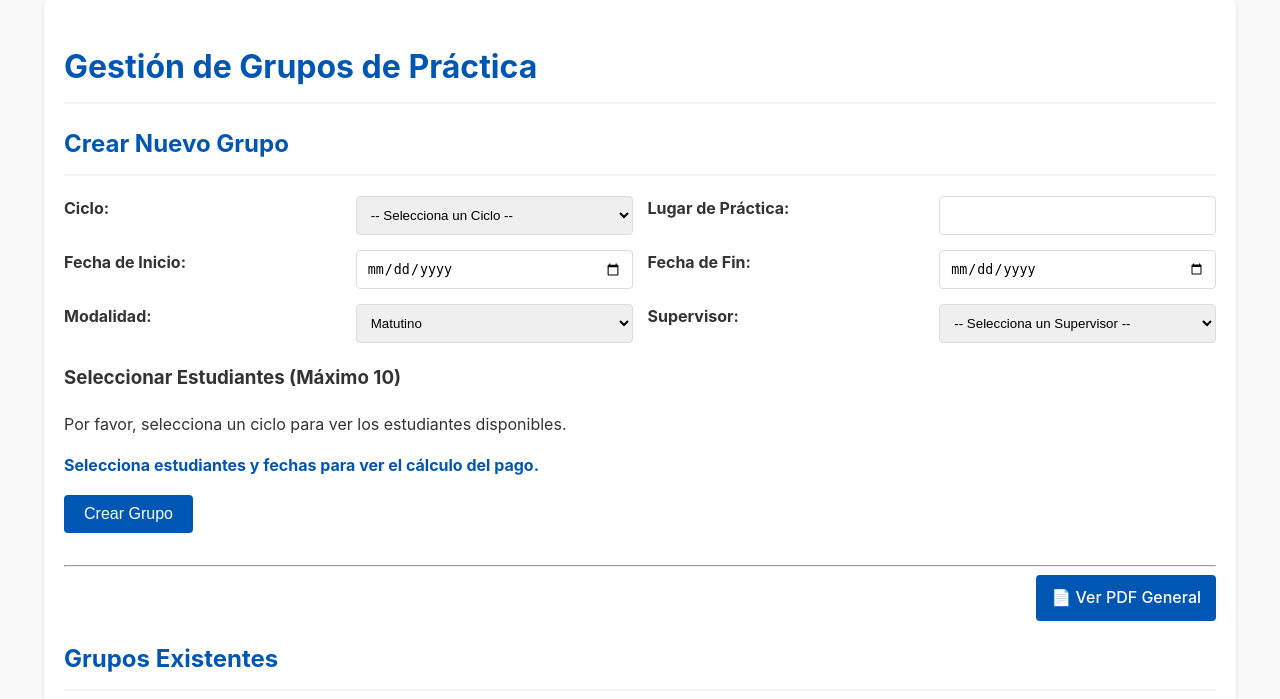
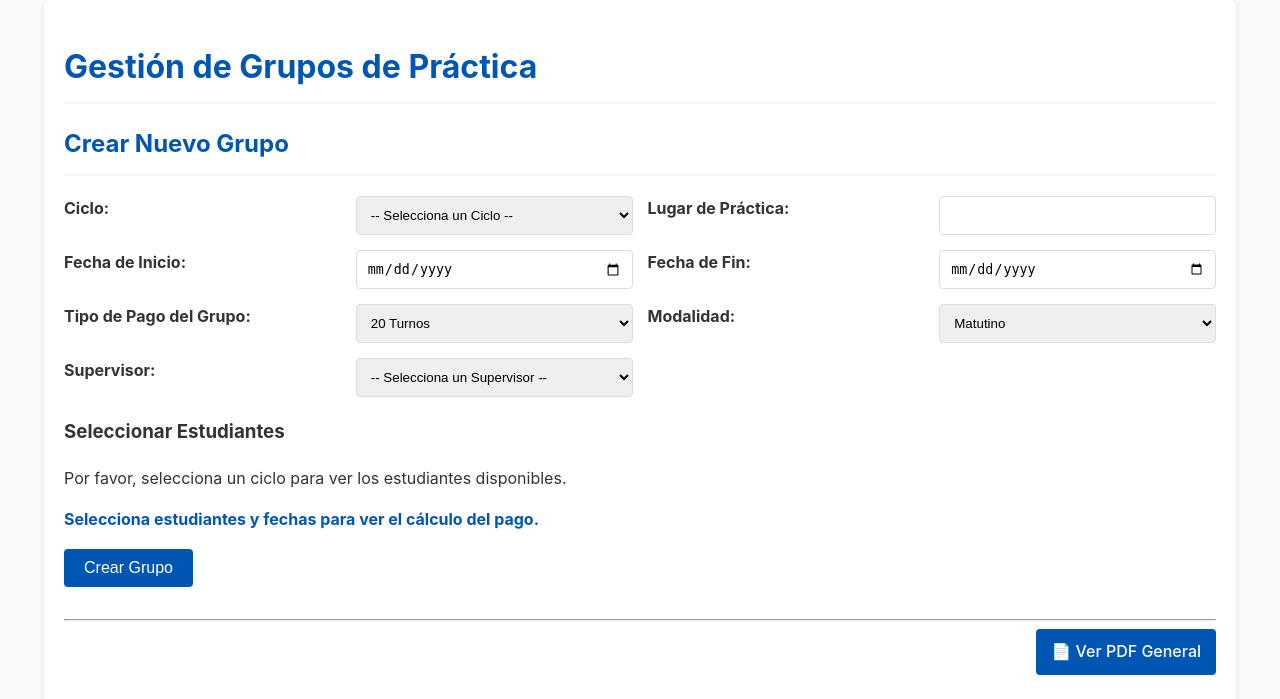
Before and after one commit to changmanuel14/sistema-practicas-enfermeria, a Flask app: page /grupos in a window 1280 px wide. Shown: the part 75-774 px from the top of the page. Run offline with Flask 3, Linux system fonts and the light colour scheme; parts of the project's set-up code (start-up, migrations or seed data) failed here and were passed over.

Commit message:
Se configuró para que puedan existir grupos de 20 o 40 turnos

```diff
--- a/app.py
+++ b/app.py
@@ -255,6 +255,7 @@ def register_routes(app):
             fecha_inicio = datetime.datetime.strptime(request.form.get('fecha_inicio'), '%Y-%m-%d').date()
             fecha_fin = datetime.datetime.strptime(request.form.get('fecha_fin'), '%Y-%m-%d').date()
             modalidad = request.form.get('modalidad')
+            tipo_pago = request.form.get('tipo_pago', '20_turnos')
             estudiantes_seleccionados_ids = request.form.getlist('estudiantes')
 
             # --- CAMBIO: Se elimina el límite superior de 10 estudiantes ---
@@ -292,7 +293,8 @@ def register_routes(app):
                     fecha_fin=fecha_fin,
                     modalidad=modalidad,
                     id_supervisor=id_supervisor,
-                    id_ciclo=id_ciclo
+                    id_ciclo=id_ciclo,
+                    tipo_pago=tipo_pago
                 )
                 db.session.add(nuevo_grupo)
                 db.session.flush()
@@ -354,6 +356,7 @@ def register_routes(app):
             grupo.fecha_fin = datetime.datetime.strptime(request.form.get('fecha_fin'), '%Y-%m-%d').date()
             modalidad = request.form.get('modalidad')
             grupo.modalidad = modalidad
+            grupo.tipo_pago = request.form.get('tipo_pago', '20_turnos')
             estudiantes_seleccionados_ids = request.form.getlist('estudiantes')
 
             # --- CAMBIO: Se elimina el límite superior de 10 estudiantes ---
--- a/templates/grupos/lista_grupos.html
+++ b/templates/grupos/lista_grupos.html
@@ -23,6 +23,13 @@
         <label for="fecha_fin">Fecha de Fin:</label>
         <input type="date" id="fecha_fin" name="fecha_fin" required>
 
+        <!-- CAMBIO AÑADIDO: Campo para tipo de pago -->
+        <label for="tipo_pago">Tipo de Pago del Grupo:</label>
+        <select id="tipo_pago" name="tipo_pago" required>
+            <option value="20_turnos" selected>20 Turnos</option>
+            <option value="40_turnos">40 Turnos</option>
+        </select>
+
         <label for="modalidad">Modalidad:</label>
         <select id="modalidad" name="modalidad" required>
             <option value="matutino">Matutino</option>
@@ -38,7 +45,7 @@
         </select>
     </div>
 
-    <h3>Seleccionar Estudiantes (Máximo 10)</h3>
+    <h3>Seleccionar Estudiantes</h3>
     <!-- Contenedor para la tabla de estudiantes -->
     <div id="estudiantes-lista-container">
         <p>Por favor, selecciona un ciclo para ver los estudiantes disponibles.</p>
@@ -100,11 +107,17 @@
         const fechaInicio = document.getElementById('fecha_inicio');
         const fechaFin = document.getElementById('fecha_fin');
         const resumenPago = document.getElementById('resumen-pago');
+        // CAMBIO: Obtener el nuevo select de tipo de pago
+        const tipoPagoSelect = document.getElementById('tipo_pago');
 
         function updatePaymentSummary() {
             const selectedStudents = document.querySelectorAll('#estudiantes-table-body input[name="estudiantes"]:checked').length;
             const fInicio = new Date(fechaInicio.value);
             const fFin = new Date(fechaFin.value);
+
+            // CAMBIO EN EL CÁLCULO: Determinar la tarifa según el tipo de pago
+            const tipoPago = tipoPagoSelect ? tipoPagoSelect.value : '20_turnos';
+            const tarifaPorEstudiante = (tipoPago === '40_turnos') ? 800 : 400;
 
             if (selectedStudents > 0 && fInicio && fFin && fInicio <= fFin) {
                 let diasHabiles = 0;
@@ -117,7 +130,8 @@
                 }
 
                 if (diasHabiles > 0) {
-                    const pagoTotal = selectedStudents * 400;
+                    // CAMBIO: Usar la tarifa dinámica
+                    const pagoTotal = selectedStudents * tarifaPorEstudiante;
                     const pagoPorTurno = (pagoTotal / diasHabiles).toFixed(2);
                     resumenPago.textContent = `Resumen: ${selectedStudents} estudiantes, ${diasHabiles} días hábiles. Pago total: Q.${pagoTotal}. Pago por turno: Q.${pagoPorTurno}`;
                 } else {
@@ -199,6 +213,10 @@
 
         fechaInicio.addEventListener('change', updatePaymentSummary);
         fechaFin.addEventListener('change', updatePaymentSummary);
+        // CAMBIO: Añadir listener para el nuevo select
+        if (tipoPagoSelect) {
+            tipoPagoSelect.addEventListener('change', updatePaymentSummary);
+        }
     });
 </script>
 {% endblock %}
```
Also changed, not shown: models.py (+11 -6 lines), templates/grupos/editar_grupo.html (+8 -1 lines).
